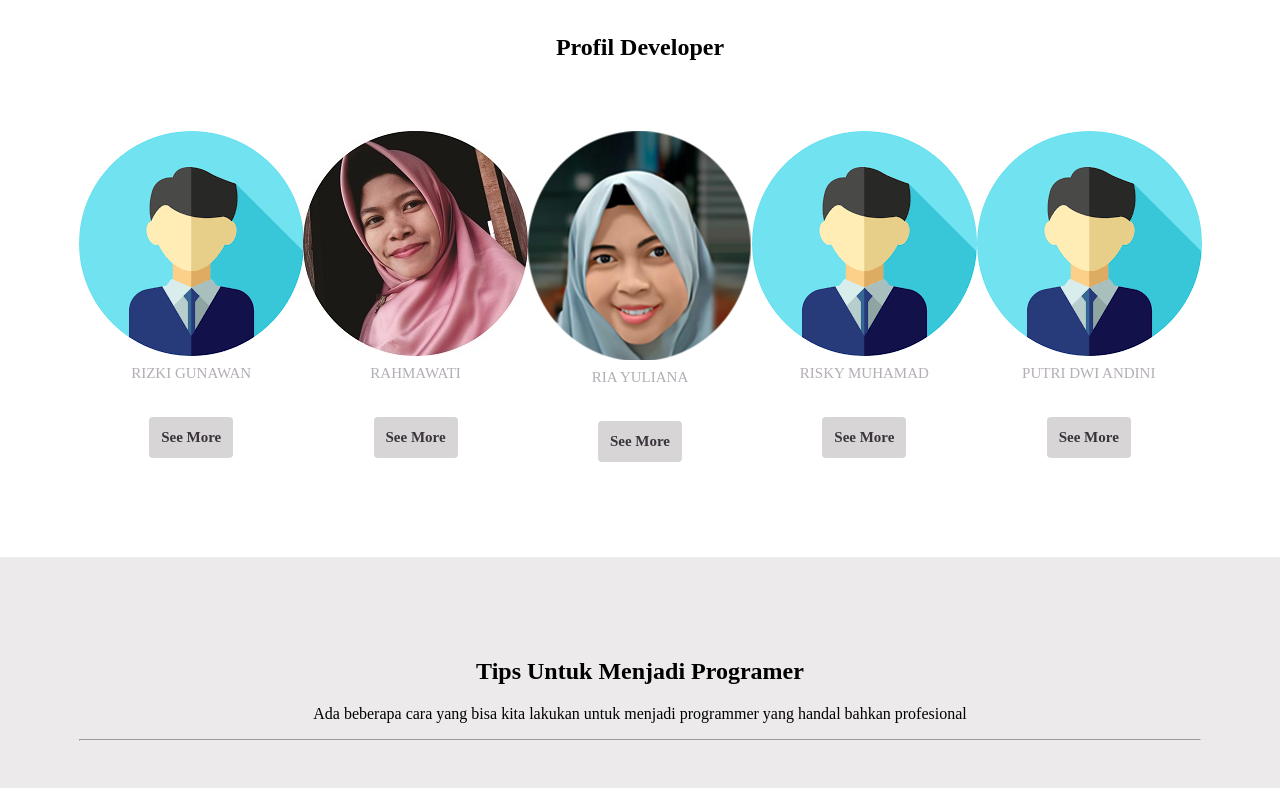
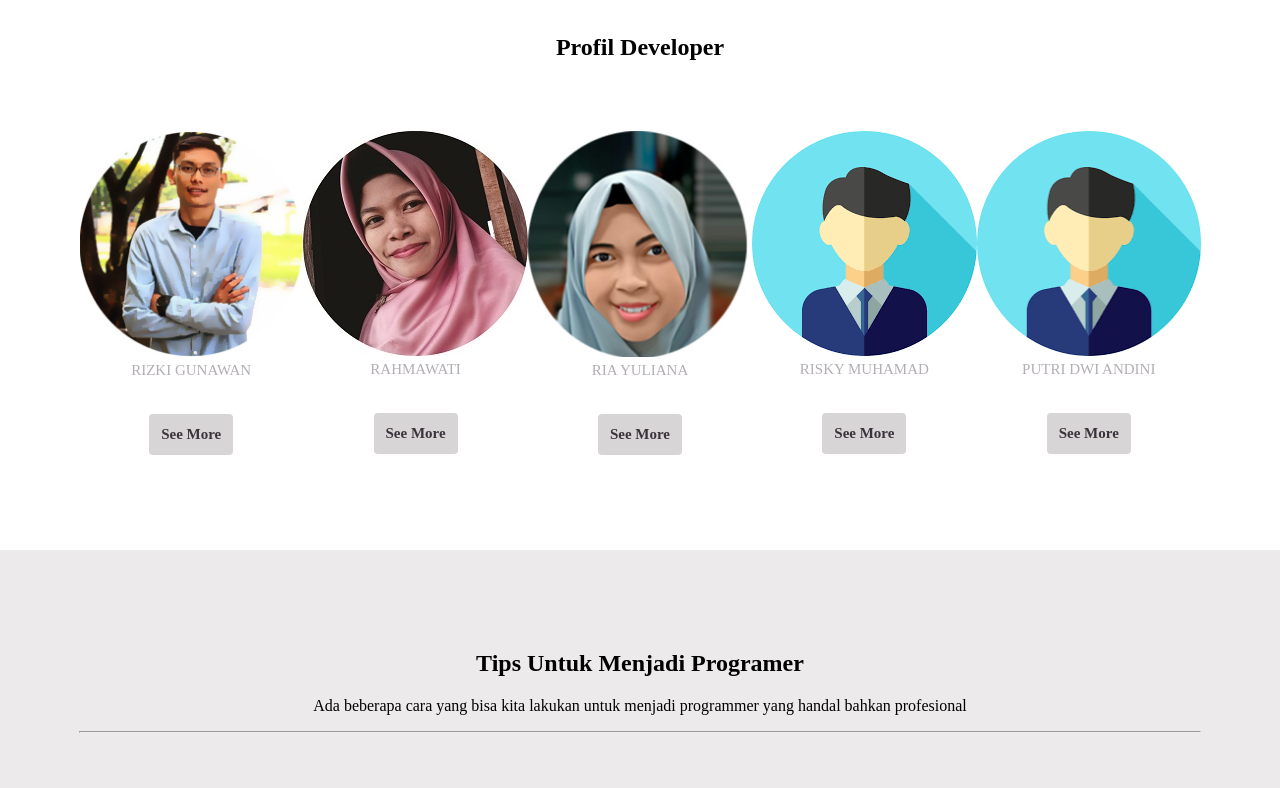
Before and after one commit to rizkigunawan94/PROJEK-KELOMPOK-H-30, a plain HTML site: page index.html in a window 1280 px wide. Shown: the part 1100-1888 px from the top of the page. Drawn offline with Linux system fonts and the light colour scheme.

Commit message:
zoom effect

```diff
--- a/index.html
+++ b/index.html
@@ -5,7 +5,7 @@
 	<meta charset="utf-8">
 	<meta name="viewport" content="width=device-width, initial-scale=1.0">
 	<title>Project H30</title>
-	<link href="style.css" rel="stylesheet"type="text/css"/>
+	<link href="style.css" rel="stylesheet" type="text/css"/>
 
   <link rel="stylesheet" href="//maxcdn.bootstrapcdn.com/font-awesome/4.5.0/css/font-awesome.min.css">
   <link rel="icon" href="images/logo.png" sizes="16x16">
@@ -59,13 +59,17 @@
         </div>
 
           <div class="profile animated bounceInUp delay-2">
+            <div class="zoomeffect">
               <div class="profile-icon">
-              <img src="images/man.jpg">
+              <img src="images/rizkigunawan.jpg">
               </div>
              <p class="text-contents">RIZKI GUNAWAN </p>
              <p><a href="#" class="btn more">See More</a></p>
             </div>
+          </div>
+
           <div class="profile animated bounceInUp delay-1">
+            <div class="zoomeffect">
               <div class="profile-icon">
               <img src="images/rahma2.jpg">
 
@@ -73,7 +77,10 @@
               <p class="text-contents">RAHMAWATI</p>
               <p><a href="#" class="btn more">See More</a></p>
             </div>
+          </div>
+
           <div class="profile animated bounceInUp delay-2">
+            <div class="zoomeffect">
               <div class="profile-icon">
               <img src="images/riayuliana1.jpg">
 
@@ -81,8 +88,10 @@
               <p class="text-contents">RIA YULIANA</p>
               <p><a href="#" class="btn more">See More</a></p>
              </div>
+          </div>
 
            <div class="profile animated bounceInUp delay-3">
+             <div class="zoomeffect">
               <div class="profile-icon">
               <img src="images/man.jpg">
 
@@ -90,14 +99,17 @@
               <p class="text-contents">RISKY MUHAMAD</p>
               <p><a href="#" class="btn more">See More</a></p>
             </div>
+          </div>
 
            <div class="profile animated bounceInUp delay-4">
+             <div class="zoomeffect">
                <div class="profile-icon">
                <img src="images/man.jpg">
 
                </div>
               <p class="text-contents">PUTRI DWI ANDINI</p>
                <p><a href="#" class="btn more">See More</a></p>
+            </div>
           </div>
           <div class="clear"></div>
 
@@ -178,7 +190,7 @@
 
           <div class="ft">
             <div class="ft-jdl">
-              Socila Media
+              Social Media
             </div>
 
              <ul class="text-ft">
--- a/style.css
+++ b/style.css
@@ -176,6 +176,33 @@ font-weight:bold;
 
 }
 
+.zoomeffect {
+width:100%;
+height:100%;
+text-align:center;
+overflow:hidden;
+position:relative;
+cursor:default;
+}
+
+.zoomeffect img {
+display:block;
+position:relative;
+cursor:pointer;
+-webkit-transition:all .4s linear;
+transition:all .4s linear;
+width:100%;
+}
+
+.zoomeffect:hover img {
+-ms-transform:scale(1.2);
+-webkit-transform:scale(1.2);
+transform:scale(1.2);
+}
+</style>
+ <div class="zoomeffect">
+        <img src="images/man.jpg" alt="TEXT">
+    </div>
 
 .text-contents {
   width: 80%;
```
Also changed, not shown: images/rizkigunawan.jpg (added). Lines whose indentation alone changed are shown as unchanged.
